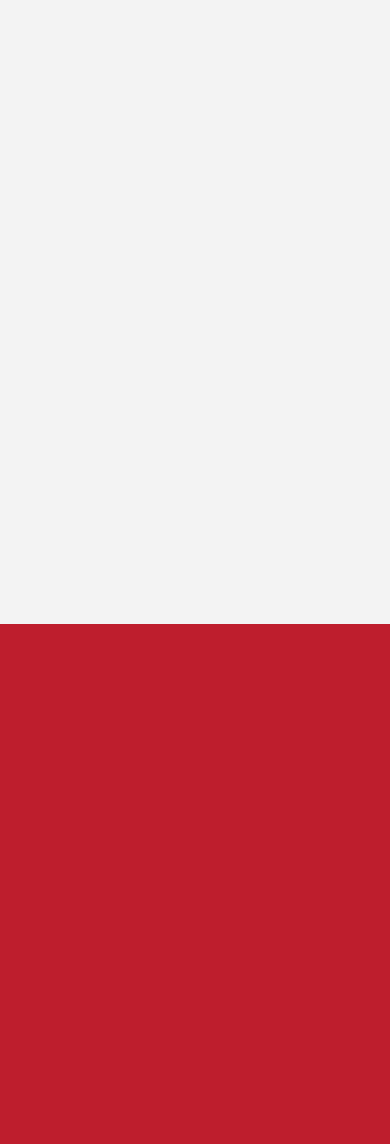
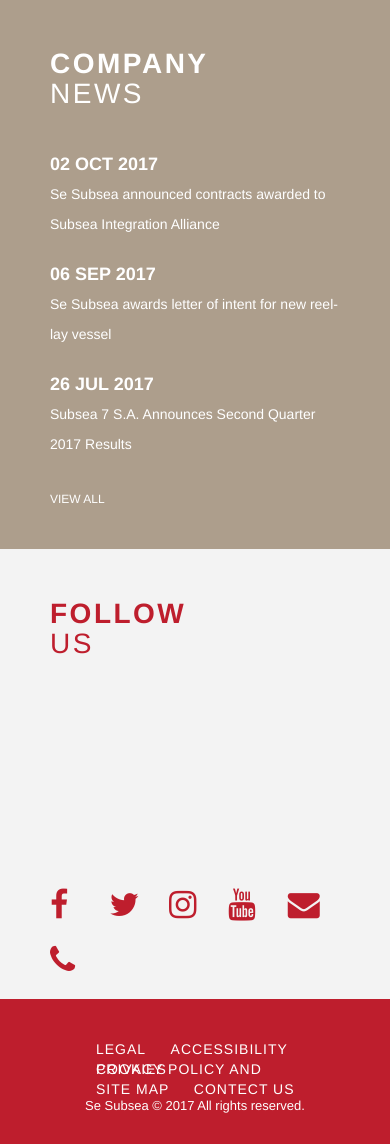
Before and after one commit to bleclub/sesubsea.com, a PHP site: page / in a window 390 px wide. Shown: the part 2723-3867 px from the top of the page. Before the commit the page ends 3347 px from the top, so only its background shows below. Run offline with PHP 8.4, Linux system fonts and the light colour scheme.

Commit message:
Update video section / news section / follow us section and footer

```diff
--- a/html/assets/css/main.css
+++ b/html/assets/css/main.css
@@ -932,13 +933,11 @@ input.form-control.notify-me {
 
 .social-icon a {
     display: block;
-    margin: 3px;
-    padding: 12px;
-    border: 1px solid #fff;
-    border-radius: 50%;
-    width: 45px;
-    height: 45px;
-    color: #fff;
+	margin: 0;
+	width: 55px;
+	height: 55px;
+	color: #fff;
+	padding:0;
 }
 
 .ion-social-facebook-outline:before {
@@ -960,8 +959,9 @@ input.form-control.notify-me {
 }
 
 ul.social-icon {
-    padding-left: 15px;
-    padding-top: 15px;
+	padding: 0;
+	position: absolute;
+	bottom: 0;
 }
 .last p {
 	display: inline-block;
@@ -1617,6 +1645,127 @@ body.is-menu-visible #menu {
 }
 
 
+.video {
+    width: 100%;
+    /* border: 1px solid black; */
+}
+.wrapper{
+    display:table;
+    width:auto;
+    position:relative;
+    width:100%;
+}
+.playpause {
+    background-image:url('../images/play-icon.svg');
+    background-repeat:no-repeat;
+    width:100px;
+    height:100px;
+    position:absolute;
+    left:0%;
+    right:0%;
+    top:0%;
+    bottom:0%;
+    margin:auto;
+    background-size:contain;
+    background-position: center;
+}
+
+
+
+/* UPDATE SECTION */
+
+#update {
+    min-height: 450px;
+}
+
+.update_page a{
+	color: #fff;
+}
+
+.update_page .red a{
+	color: #be1e2d;
+}
+
+.update_page .red a:hover, .update_page .red a:focus {
+	color: #be1e2d;
+}
+
+.update_page a:hover, .update_page a:focus{
+	color: rgba(255, 255, 255, 0.6);
+	text-decoration: none;
+}
+
+.update_page .container-fluid {
+    padding: 0;
+}
+
+.update_page .row, .update_page [class^="col-"] {
+    padding: 0;
+    margin: 0;
+}
+
+.block_news {
+	background-color: #ad9e8c;
+	min-height: 450px;
+	padding: 50px;
+  }
+.block_social{
+	padding: 50px;
+	height: 450px;
+}
+  .block_news h3, .block_social h3 {
+	font-size: 28px;
+	line-height: 30px;
+	font-weight: bold;
+	letter-spacing: 2.5px;
+  }
+  .block_news h3 span, .block_social h3 span {
+	font-weight: lighter;
+  }
+
+  .update_page .red{
+	  color: #be1e2d;
+  }
+
+  .block_news ul {
+    line-height: 30px;
+    font-weight: lighter;
+    margin: 40px 0;
+}
+
+.block_news ul li {
+    margin: 0 0 20px;
+}
+.block_news ul li a {
+	color: #fff;
+}
+.block_news ul li a:hover {
+    color: rgba(255, 255, 255, 0.6);
+}
+
+.block_news ul li a:focus {
+	text-decoration: none;
+}
+
+
+.block_news li .date_news {
+    font-size: 18px;
+    font-weight: bold;
+}
+
+.block_news li .title_news {
+    font-size: 14px;
+}
+
+.block_news .viewall{
+	text-transform: uppercase;
+	font-size: 12px;
+}
+
+
+
+
+
 
 /*------------------------ Testimonial Start ---------------------*/
 
@@ -2010,6 +2159,7 @@ p.popup-parapraph {
 
 .footer p {
 	font-size: 13px;
+	line-height: 1;
 }
 
 section.footer ul li {
@@ -2018,12 +2168,25 @@ section.footer ul li {
 }
 
 section.footer ul li a {
-    color: #fff;
+	color: #fff;
+	text-transform: uppercase;
+    font-size: 14px;
+    font-weight: lighter;
+    letter-spacing: 1px;
+}
+
+section.footer ul li a:hover {
+	color: rgba(255, 255, 255, 0.6);
+}
+
+section.footer ul li a:focus {
+	text-decoration: none;
 }
 
 .footer {
-	background-color: #1e2026;
-	padding: 30px 0px;
+    background-color: #be1e2d;
+	padding: 2.5em 2.75em 2em;
+    min-height: 100%;
 }
 
 @media only screen and (max-width: 768px) {
--- a/html/assets/js/script.js
+++ b/html/assets/js/script.js
@@ -132,6 +132,16 @@ $(document).ready(function () {
         autoplay: false
     });
 
+    $('.video').parent().click(function () {
+        if($(this).children(".video").get(0).paused){
+            $(this).children(".video").get(0).play();
+            $(this).children(".playpause").fadeOut();
+        }else{
+           $(this).children(".video").get(0).pause();
+            $(this).children(".playpause").fadeIn();
+        }
+    });
+
 });
 
 //----- Popup Start ------
--- a/html/index.html
+++ b/html/index.html
@@ -43,6 +43,14 @@
 										<li><a href="#">MEDIA</a></li>
 										<li><a href="#">OUR PEOPLE</a></li>
 										<li><a href="#">CONTACTS</a></li>
+									</ul>
+									<ul class="social-icon">
+											<li><a href="#" class="fa fa-facebook fa-2x"></a></li>
+											<li><a href="#" class="fa fa-twitter fa-2x"></a></li>
+											<li><a href="#" class="fa fa-instagram fa-2x"></a></li>
+											<li><a href="#" class="fa fa-youtube fa-2x"></a></li>
+											<li><a href="#" class="fa fa-envelope fa-2x"></a></li>
+											<li><a href="#" class="fa fa-phone fa-2x"></a></li>
 									</ul>
 								</nav>
 								<a href="#" class="logo">
@@ -202,8 +210,55 @@
 		  </section>
 
 		  <section id="video_section">
-			  <div class="fullscreen-video">
-					<video src="./assets/video/corporate_video.mp4" autoplay></video>
+				<div class="wrapper">
+					<video class="video" poster="./assets/video/poster_video.jpg" muted>
+						<source src="./assets/video/corporate_video.mp4" type="video/mp4" />
+					</video>
+					<div class="playpause"></div>
+				</div>
+		  </section>
+
+		  <section id="update" class="update_page">
+			  <div class="container-fluid">
+				  <div class="col-sm-6">
+					  <div class="block_news">
+							<h3>COMPANY<br><span>NEWS</span></h3>
+							<ul>
+								<li>
+									<a href="#">
+										<div class="date_news">02 OCT 2017</div>
+										<div class="title_news">Se Subsea announced contracts awarded to Subsea Integration Alliance</div>
+									</a>
+								</li>
+								<li>
+									<a href="#">
+										<div class="date_news">06 SEP 2017</div>
+										<div class="title_news">Se Subsea awards letter of intent for new reel-lay vessel </div>
+									</a>
+								</li>
+								<li>
+									<a href="#">
+										<div class="date_news">26 JUL 2017</div>
+										<div class="title_news">Subsea 7 S.A. Announces Second Quarter 2017 Results</div>
+									</a>
+								</li>
+							</ul>
+							<div class="viewall"><a href="#">View all</a></div>
+					  </div>
+				  </div>
+				  <div class="col-sm-6">
+					  <div class="block_social">
+							<h3 class="red">FOLLOW<br><span>US</span></h3>
+							<ul class="social-icon red">
+								<li><a href="#" class="fa fa-facebook fa-2x"></a></li>
+								<li><a href="#" class="fa fa-twitter fa-2x"></a></li>
+								<li><a href="#" class="fa fa-instagram fa-2x"></a></li>
+								<li><a href="#" class="fa fa-youtube fa-2x"></a></li>
+								<li><a href="#" class="fa fa-envelope fa-2x"></a></li>
+								<li><a href="#" class="fa fa-phone fa-2x"></a></li>
+							</ul>
+					  </div>
+				  </div>
 			  </div>
 		  </section>
 	</div>
@@ -211,28 +266,24 @@
 
 
 
-	<!-- <section class="footer">
-		<div class="container">
+	<section class="footer">
+		<div class="container-fluid">
 			<div class="row">
 				<div class="col-md-6">
 					<ul class="footer-bottom">
 						<li><a href="#">Legal</a></li>
-						<li><a href="#">Cookies</a></li>
-						<li>
-							<a href="#">
-								<img src="assets/images/add.png">AdCholces
-							</a>
-						</li>
+						<li><a href="#">Accessibility</a></li>
+						<li><a href="#">Privacy Policy and Cookies</a></li>
+						<li><a href="#">Site Map</a></li>
+						<li><a href="#">Contect Us</a></li>
 					</ul>
 				</div>
 				<div class="col-md-6">
-					<p class="copyright-text">Invantion &copy; 2016
-						<a href="https://themewagon.com/" target="_blank">ThemeWagon</a>
-					</p>
+					<p class="copyright-text">Se Subsea &copy; 2017 All rights reserved.</p>
 				</div>
 			</div>
 		</div>
-	</section> -->
+	</section>
 
 
 	<script src="assets/js/jquery-3.1.0.min.js"></script>
```
Also changed, not shown: other parts of html/assets/css/main.css (+30 -1 lines), html/video.html (+8 -0 lines), html/assets/images/img_home01.jpg, html/assets/images/img_home02.jpg, html/assets/images/play-icon.svg (added), html/assets/video/poster_video.jpg (added).
